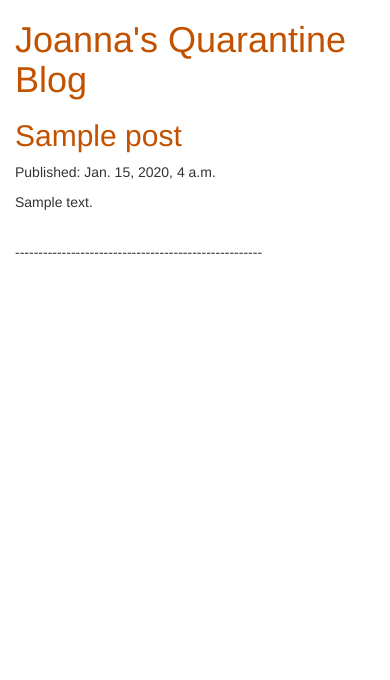
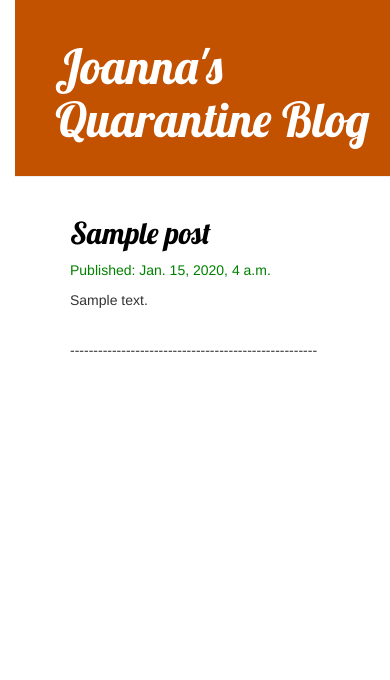
Before and after one commit to Joannaraygoza/blog, a Django app: page / in a window 390 px wide. Shown: the top 680 px of the page. Run offline with Django 3.2, Linux system fonts and the light colour scheme; tables that the repository leaves empty hold one stand-in row (values such as "Sample post"); some libraries are stand-ins or nearby versions.

Commit message:
Adding CSS styling

```diff
--- a/djangogirls/blog/static/css/blog.css
+++ b/djangogirls/blog/static/css/blog.css
@@ -1,7 +1,55 @@
 h1 a, h2 a {
 	color: #C25100;
-	}
+	font-family: Lobster;
+}
 
 body {
 	padding-left: 15px;
-	}
+}
+
+.page-header {
+    background-color: #C25100;
+    margin-top: 0;
+    padding: 20px 20px 20px 40px;
+}
+
+.page-header h1, .page-header h1 a, .page-header h1 a:visited, .page-header h1 a:active {
+    color: #ffffff;
+    font-size: 36pt;
+    text-decoration: none;
+}
+
+.content {
+    margin-left: 40px;
+}
+
+h1, h2, h3, h4 {
+    font-family: 'Lobster', cursive;
+}
+
+.date {
+    color: green;
+}
+
+.save {
+    float: right;
+}
+
+.post-form textarea, .post-form input {
+    width: 100%;
+}
+
+.top-menu, .top-menu:hover, .top-menu:visited {
+    color: #ffffff;
+    float: right;
+    font-size: 26pt;
+    margin-right: 20px;
+}
+
+.post {
+    margin-bottom: 70px;
+}
+
+.post h2 a, .post h2 a:visited {
+    color: #000000;
+}
--- a/djangogirls/blog/templates/blog/post_list.html
+++ b/djangogirls/blog/templates/blog/post_list.html
@@ -8,20 +8,28 @@
         <link rel="stylesheet" href="{% static 'css/blog.css' %}">
     </head>
     <body>
-        <div>
+        <div class="page-header">
             <h1><a href="/">Joanna's Quarantine Blog</a></h1>
         </div>
 
-
+		<div class="content container">
+			<div class="row">
+				<div class="col-md-8">
 					{% for post in posts %}
-		<div>
+						<div class="post">
 							<h2><a href="">{{ post.title }}</a></h2>
+							<div class="date">
 								<p>Published: {{ post.published_date }}</p>
+							</div>
 							<p>{{ post.text|linebreaksbr }}</p>
 							<br>
 							<p>-----------------------------------------------------</p>
 							<br><br>
 						</div>
 					{% endfor %}
+				</div>
+			</div>
+		</div>
+
     </body>
 </html>
```
Lines whose indentation alone changed are shown as unchanged.
